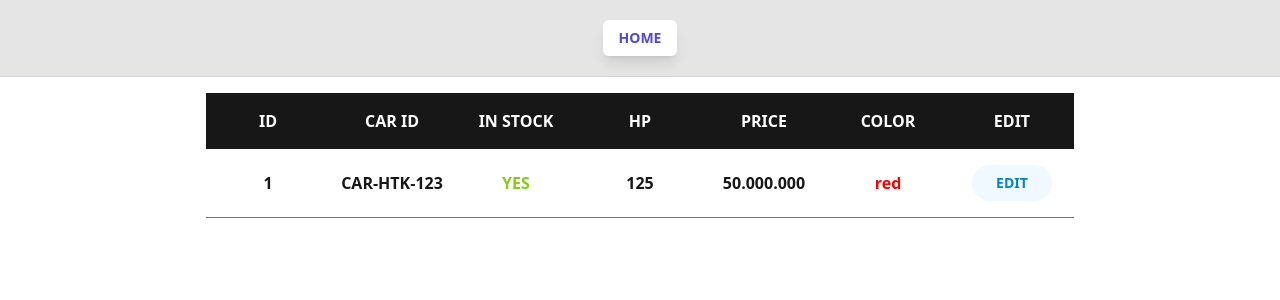
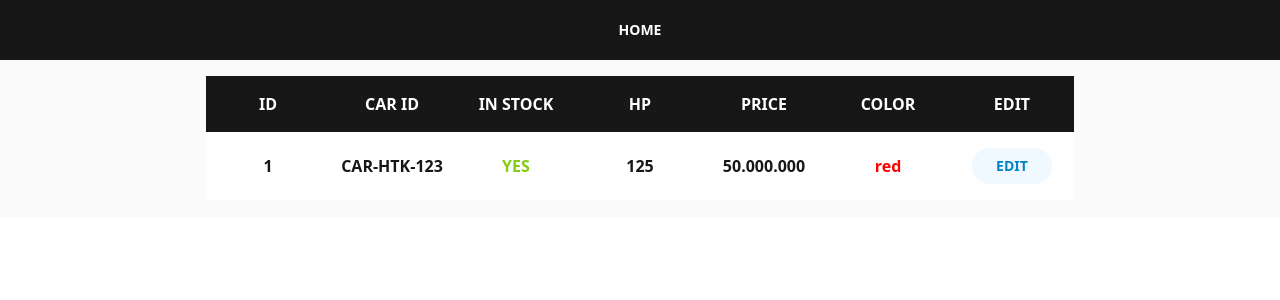
Before and after one commit to burakadam/mcds-challenge, a React (Create React App) app: page / in a window 1280 px wide. Shown: the top 300 px of the page. Built offline with nearby package versions, Linux system fonts and the light colour scheme.

Commit message:
theme colors changed

```diff
--- a/src/components/Header/Header.tsx
+++ b/src/components/Header/Header.tsx
@@ -1,9 +1,6 @@
 const Header = () => (
-  <header className='px-5 py-5 border-b border-gray-300 flex justify-center bg-neutral-200'>
-    <a
-      href='/'
-      className='py-2 px-4 bg-white text-indigo-600 text-sm font-semibold rounded-md shadow-lg focus:outline-none '
-    >
+  <header className='px-5 py-3 bg-neutral-900 flex justify-center'>
+    <a href='/' className='py-2 px-4 text-white text-sm font-semibold'>
       HOME
     </a>
   </header>
--- a/src/components/Layout/Layout.tsx
+++ b/src/components/Layout/Layout.tsx
@@ -2,7 +2,7 @@ import { ILayoutProps } from '.';
 import { Header } from '../Header';
 
 const Layout = (props: ILayoutProps) => (
-  <div>
+  <div className='bg-neutral-50'>
     <Header />
     <div className='mx-auto p-4 max-w-[900px]'>{props.children}</div>
   </div>
--- a/src/components/Table/Table.tsx
+++ b/src/components/Table/Table.tsx
@@ -2,7 +2,7 @@ import { ITableProps } from '.';
 
 const Table = (props: ITableProps) => {
   return (
-    <div className='max-md:overflow-x-scroll'>
+    <div className='max-md:overflow-x-scroll bg-white'>
       <table className='w-full text-center max-md:w-auto md:table-fixed '>
         <thead>
           <tr className='bg-neutral-900 text-b1 text-white'>
@@ -18,7 +18,7 @@ const Table = (props: ITableProps) => {
             return (
               <tr
                 key={`row_${rowIndex}`}
-                className='border-b border-neutral-500'
+                className='border-b border-neutral-50'
               >
                 {props.columns.map((column, colIndex) => (
                   <td
```
